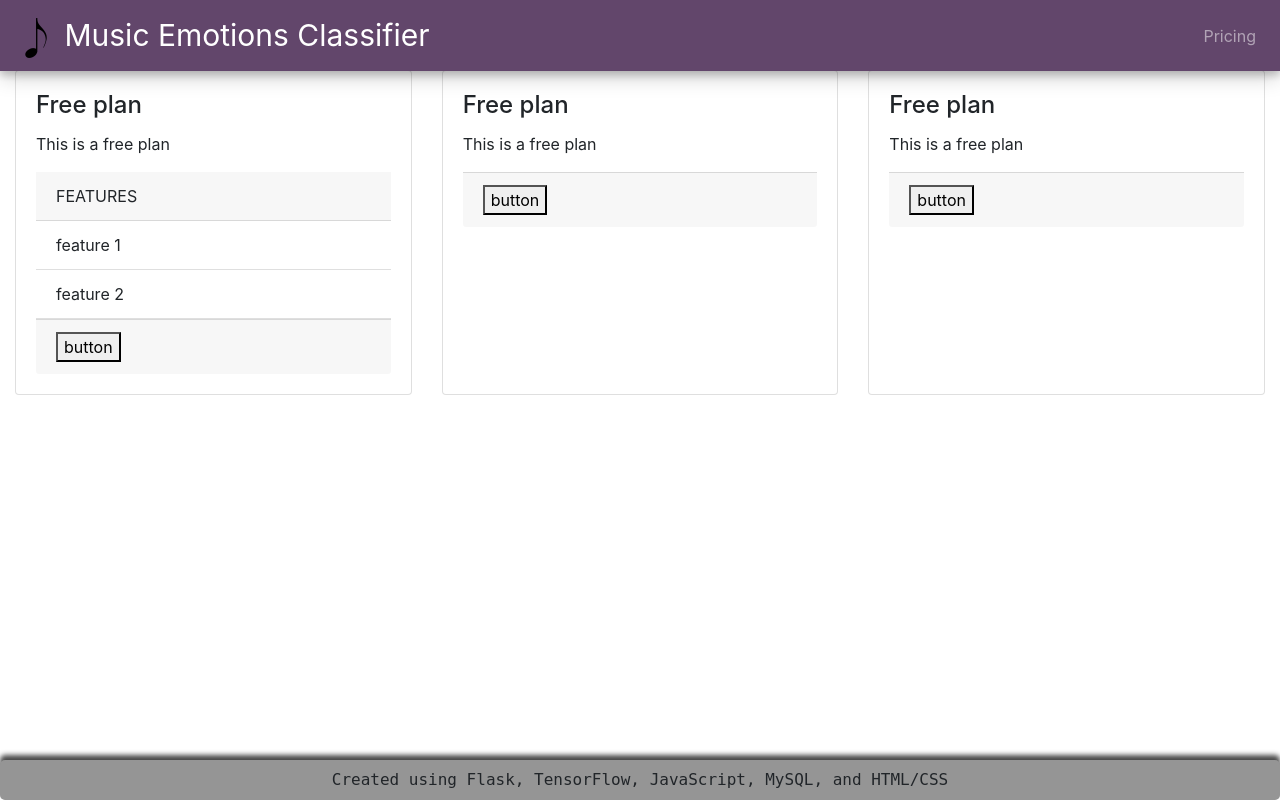
After one commit to akench/MusicEmotionsClassifier, a Flask app: page /pricing in a window 1280 px wide. The commit adds this page. Run offline with Flask 2, Linux system fonts and the light colour scheme; some libraries are stand-ins or nearby versions.

Commit message:
havent pushed in a while

```diff
--- a/app/classification/predict.py
+++ b/app/classification/predict.py
@@ -205,5 +205,5 @@ def extract_vid_id(url):
         # if dont know, just take the last 11 characters as the ID
         return url[-11:]
 
-graph_path = os.path.join(Path.home(), 'Desktop/output_graph.pb')
+graph_path = os.path.join(Path.home(), 'Desktop/stuff/output_graph.pb')
 graph = load_graph(graph_path)
--- a/app/templates/base.html
+++ b/app/templates/base.html
@@ -54,11 +54,7 @@
             </a>
 
 
-
             <ul class="nav navbar-nav" style="margin-left: auto;">
-                <li class="nav-item">
-                    <a class="nav-link" href="/about">About</a>
-                </li>
                 <li class="nav-item">
                     <a class="nav-link" href="/pricing">Pricing</a>
                 </li>
--- /dev/null
+++ b/app/templates/pricing.html
@@ -0,0 +1,70 @@
+{% extends 'base.html' %}
+
+{% block head %}
+<link rel="stylesheet" href="/static/styles/pricing.css">
+{% endblock %}
+
+
+{% block body %}
+
+<div class="container-fluid">
+    <div class="card-deck">
+        <div class="card">
+            <div class="card-body">
+                <h4 class="card-title">Free plan</h4>
+                <p class="card-text">
+                    This is a free plan
+                </p>
+
+
+
+                <div class="card-header">
+                    FEATURES
+                </div>
+
+                <ul class="list-group list-group-flush">
+                    <li class="list-group-item">
+                        feature 1
+                    </li>
+                    <li class="list-group-item">
+                        feature 2
+                    </li>
+                </ul>
+
+                <div class="card-footer">
+                    <button type="button">button</button>
+                </div>
+            </div>
+        </div>
+
+        <div class="card">
+            <div class="card-body">
+                <h4 class="card-title">Free plan</h4>
+                <p class="card-text">
+                    This is a free plan
+                </p>
+
+                <div class="card-footer">
+                    <button type="button">button</button>
+                </div>
+            </div>
+        </div>
+
+
+        <div class="card">
+            <div class="card-body">
+                <h4 class="card-title">Free plan</h4>
+                <p class="card-text">
+                    This is a free plan
+                </p>
+
+                <div class="card-footer">
+                    <button type="button">button</button>
+                </div>
+            </div>
+        </div>
+
+    </div>
+</div>
+
+{% endblock %}
--- a/app/views/pages.py
+++ b/app/views/pages.py
@@ -13,12 +13,9 @@ def home_page():
     else:
         return render_template('home.html')
 
-
-@mod.route('/about', methods=['GET'])
-def about_page():
-    # render the about page
-    return render_template('about.html')
-
+@mod.route('/pricing', methods=['GET'])
+def pricing_page():
+    return render_template('pricing.html')
 
 @mod.route('/dashboard', methods=['GET'])
 def dashboard_page():
```
Also changed, not shown: app/templates/about.html (deleted, +0 -16 lines), app/static/styles/pricing.css (added).
